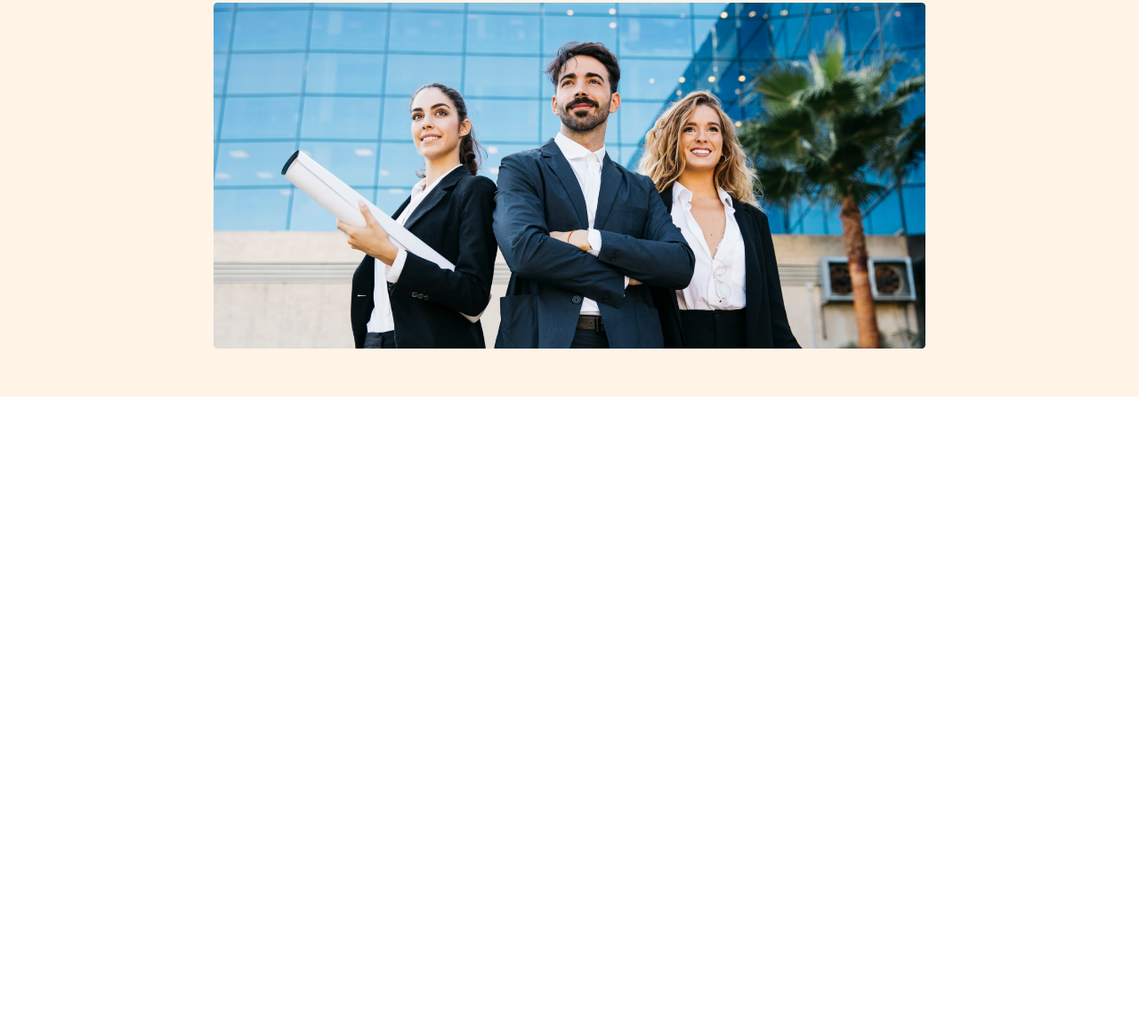
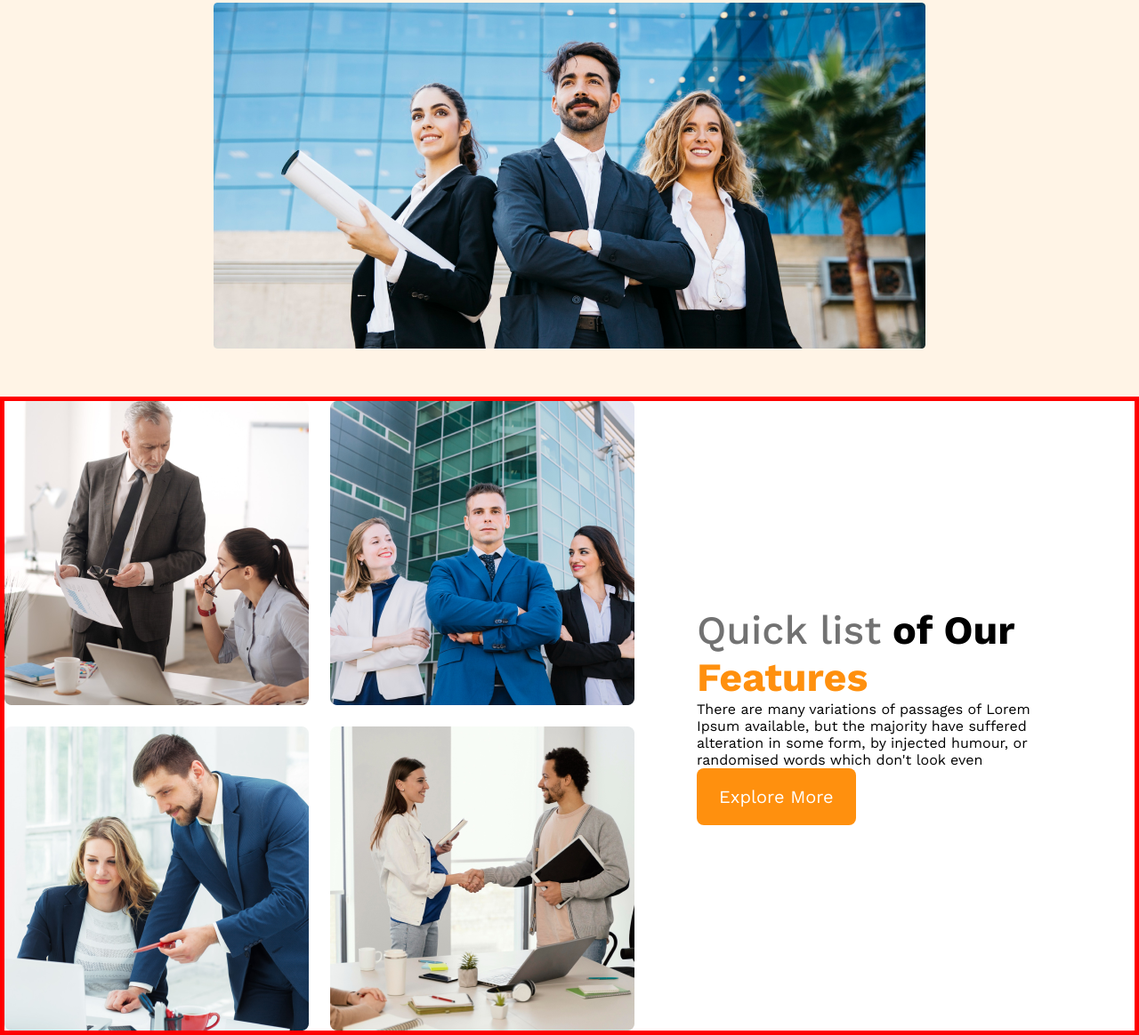
Before and after one commit to Khaledsobuj/g3-architects-website, a plain HTML site: page index.html in a window 1280 px wide. Shown: the part 618-1782 px from the top of the page at 89% size. Before the commit the page ends 1064 px from the top, so only its background shows below. Drawn offline with nearby package versions, Linux system fonts and the light colour scheme.

Commit message:
added tems section

```diff
--- a/css/style.css
+++ b/css/style.css
@@ -79,6 +79,50 @@ nav>ul li a {
     color: #727272;
 }
 
+/* end header styles */
+/* start main styles */
+main {
+    border: 5px solid red;
+    max-width: 1440px;
+    margin: 0 auto;
+}
+
+/* start tems section styles */
+.tems-container {
+    display: flex;
+    align-items: center;
+}
+
+.iems-img-container {
+    display: grid;
+    grid-template-columns: repeat(2, 1fr);
+    gap: 1.5rem;
+}
+
+.tems-desc-container {
+    padding: 0 70px;
+}
+
+.tems-title {
+    font-size: 2.8rem;
+}
+
+.quick-list {
+    color: #727272;
+    font-weight: 500;
+}
+
+.text-features {
+    color: #FF900E;
+    font-weight: 700;
+
+    /* end tems section styles */
+
+
+
+
+    /* end main styles */
+
 
     /* media style */
 
--- a/index.html
+++ b/index.html
@@ -10,6 +10,7 @@
 </head>
 
 <body>
+    <!-- header start -->
     <header>
         <nav>
             <h3 class="nav-title">G3 Architects</h3>
@@ -34,6 +35,36 @@
             <img src="images/banner.png" alt="">
         </div>
     </header>
+    <!-- end header -->
+    <main>
+        <!--tems section start -->
+        <section class="tems-container">
+            <div class="iems-img-container">
+                <img src="images/team1.png" alt="">
+                <img src="images/team2.png" alt="">
+                <img src="images/team3.png" alt="">
+                <img src="images/team4.png" alt="">
+            </div>
+            <div class="tems-desc-container">
+                <h1 class="tems-title"> <span class="quick-list">Quick list</span> <span class="ofour">of Our</span>
+                    <span class="text-features">Features</span>
+                </h1>
+                <p class="tems-description">
+                    There are many variations of passages of Lorem Ipsum available, but the majority have suffered
+                    alteration in some form, by injected humour, or randomised words which don't look even
+                </p>
+                <button class="btn-common">Explore More</button>
+
+            </div>
+        </section>
+        <!--  tems section end -->
+    </main>
+
+
+
+    <footer>
+
+    </footer>
 </body>
 
 </html>
```
Lines whose indentation alone changed are shown as unchanged.
